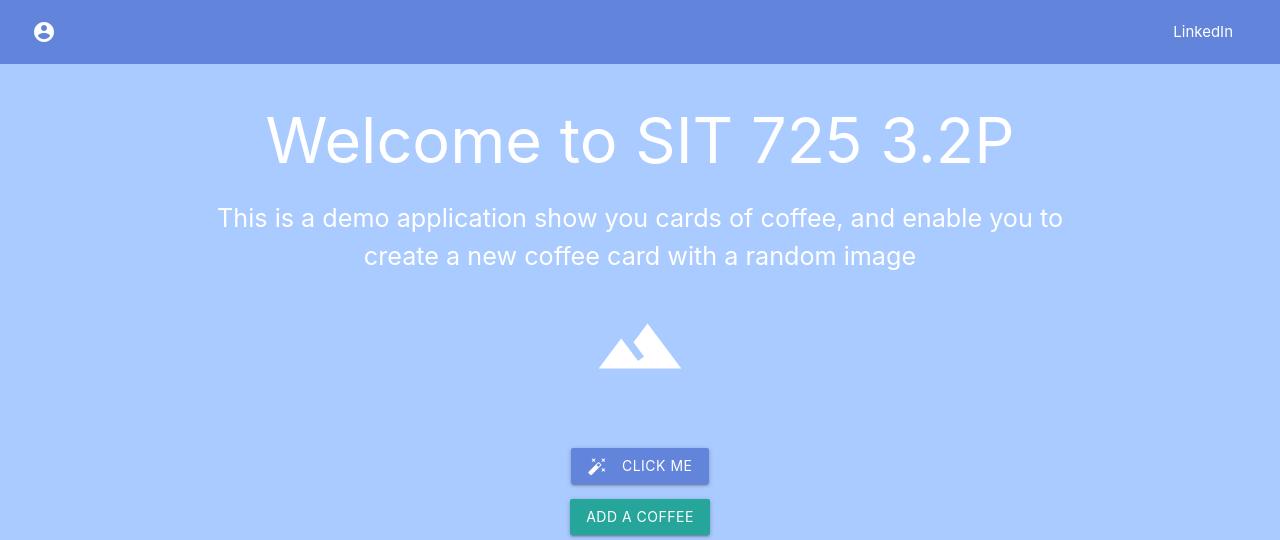
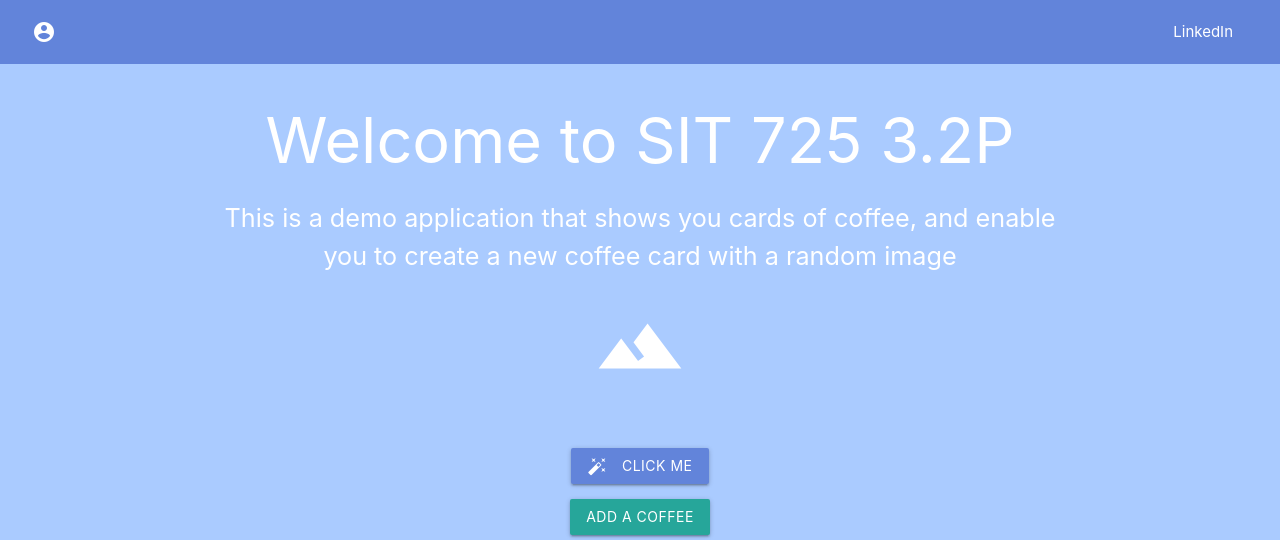
Before and after one commit to maguzman6/SIT725_s226636976, a website: page 3.2P/source files/public/index.html in a window 1280 px wide. Shown: the top 540 px of the page. Drawn offline with nearby package versions, Linux system fonts and the light colour scheme; no server answers.

Commit message:
fix: typo in the app description

```diff
--- a/3.2P/source files/public/index.html
+++ b/3.2P/source files/public/index.html
@@ -33,7 +33,7 @@
             <div class="row">
                 <div class="col s12 center-align">
                     <h1 id="heading">Welcome to SIT 725 3.2P</h1>
-                    <p class="flow-text">This is a demo application show you cards of coffee, and enable you to create a new coffee card with a random image</p>
+                    <p class="flow-text">This is a demo application that shows you cards of coffee, and enable you to create a new coffee card with a random image</p>
                 </div>
                 <div class="col s12 center-align">
                     <i href="#" class="large material-icons">landscape</i>
```
